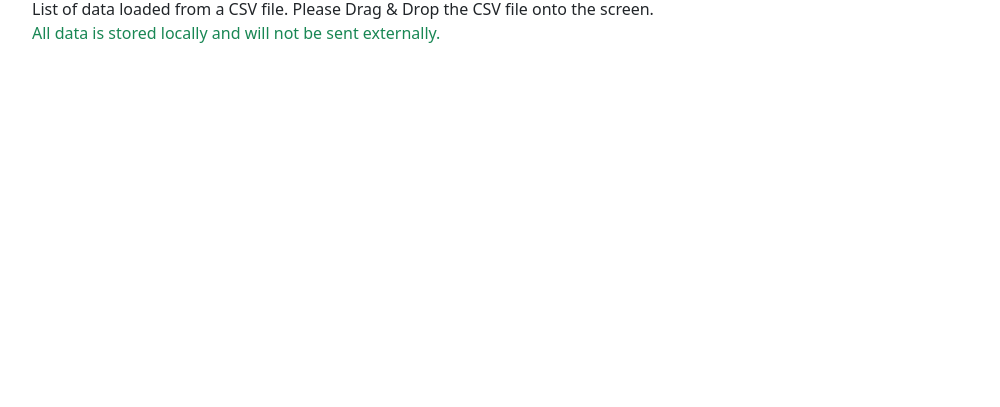
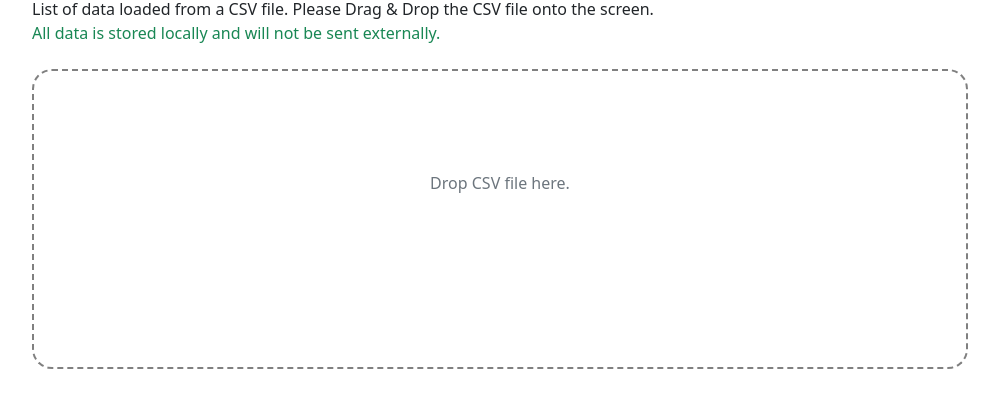
Before and after one commit to knziiy/CSVGrepper, an Electron app: page index.html in a window 1000 px wide. Shown: the part 85-492 px from the top of the page. Drawn offline with nearby package versions, Linux system fonts and the light colour scheme.

Commit message:
drop area added

```diff
--- a/csv-grepper.js
+++ b/csv-grepper.js
@@ -83,6 +83,7 @@ const app = Vue.createApp({
           rows: this.rows,
         });
         localStorage.setItem("datasets", JSON.stringify(this.datasets));
+        this.selectDataset(1);
       }
     },
     parseCSVRows(text) {
--- a/index.html
+++ b/index.html
@@ -35,6 +35,14 @@
       }
       .delete-btn {
         color: #6c757d !important;
+      }
+      .drop-area {
+        border: 2px dashed gray;
+        border-radius: 20px;
+        text-align: center;
+        height: 300px;
+        width: 100%;;
+        padding: 100px;
       }
     </style>
     <script
@@ -139,6 +147,9 @@
           <div class="row">
             <div class="col">
               <div>
+                <div v-if='selectedDataset.name === "None"' class="drop-area mt-4">
+                  <span class="text-secondary">Drop CSV file here.</span>
+                </div>
                 <table
                   class="table table-striped table-bordered table-hover table-sm caption-top mt-2"
                 >
```
